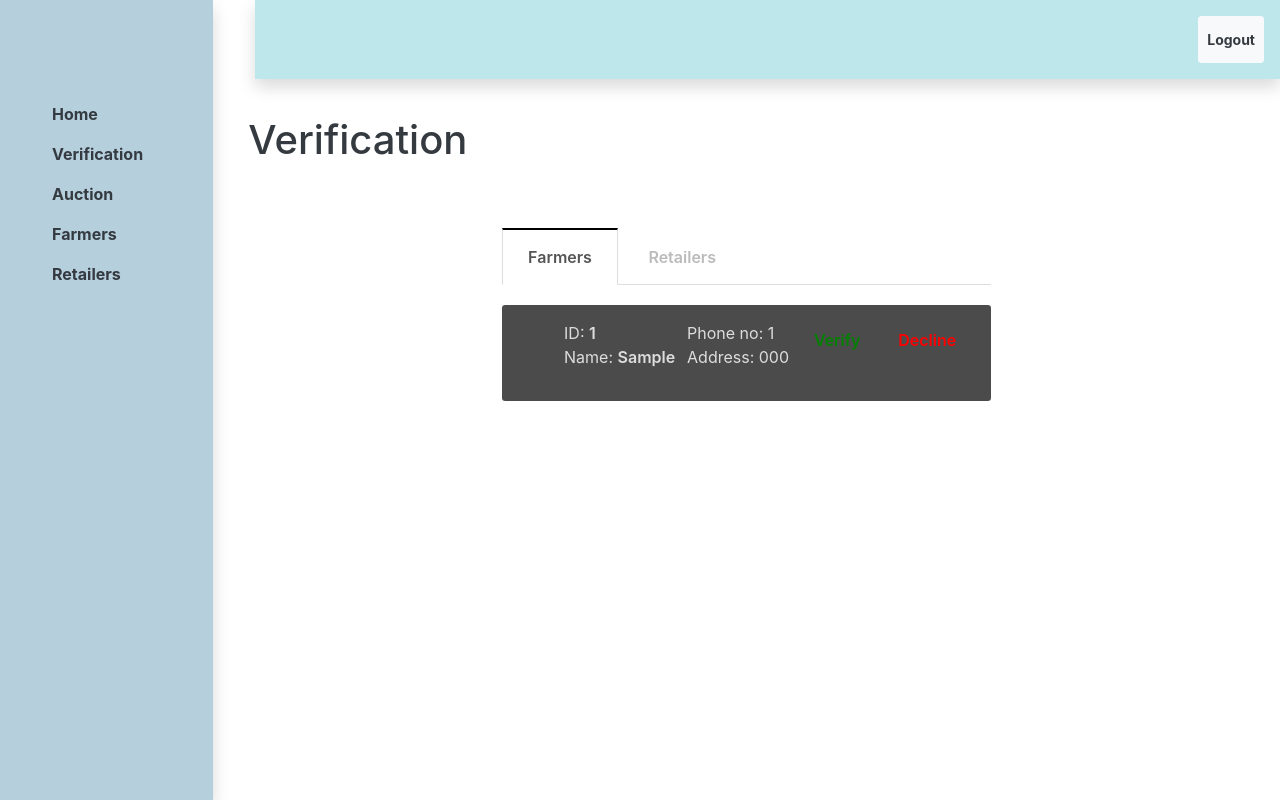
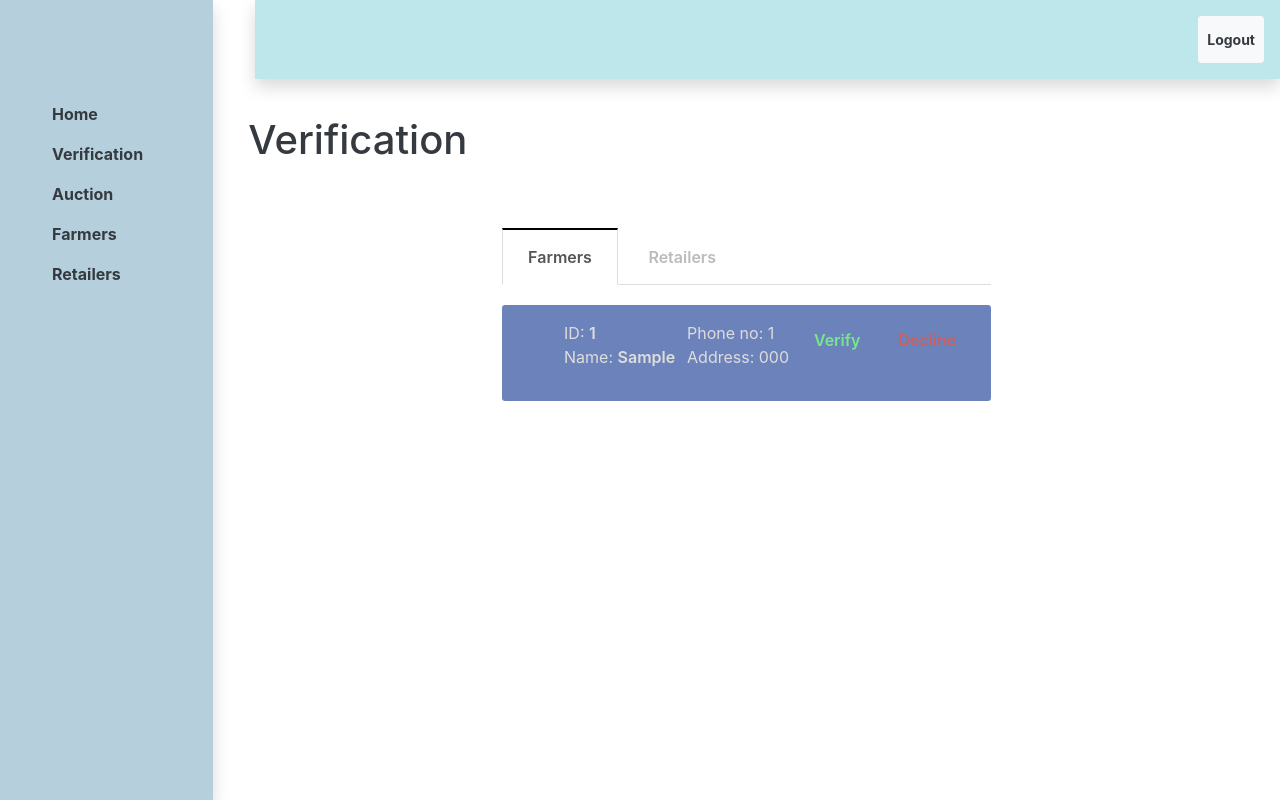
Before and after one commit to Anuro0p/FarmersAuctionNetwork, a PHP site: page /admin/verify.php in a window 1280 px wide. Run offline with PHP 8.4, Linux system fonts and the light colour scheme; the visitor is signed in with stand-in values (Sample User, id 1); tables that the repository leaves empty or names only in its code hold one stand-in row (values such as "Sample post").

Commit message:
verification colour change

```diff
--- a/admin/verify.php
+++ b/admin/verify.php
@@ -105,7 +105,7 @@ input:checked + label {
 
 .active-auct{
 padding: 1em;
-background-color:#4B4B4B;
+background-color:#6C82BB;
 border-radius: .2em;
 display: flex;
 justify-content: space-around;
@@ -174,15 +174,15 @@ while(($row=mysqli_fetch_array($s1))==TRUE)
 {?>
                                             <div class="active-auct">
                                                 <ul class="auct-items">
-                                                    <li> ID: <span style="font-weight: 600;"><?php echo $row[0];?></span></li>
-                                                    <li>Name: <span style="font-weight: 600;"><?php echo $row[1];?></span></li>
+                                                    <li> ID: <span style="font-weight:600;"><?php echo $row[0];?></span></li>
+                                                    <li>Name: <span style="font-weight:600;"><?php echo $row[1];?></span></li>
                                                 </ul>
                                                 <div class="bid-items">
                                                     <li>Phone no: <?php echo $row[2];?></li>
                                                     <li>Address: <?php echo $row[4];?></li>
                                                 </div>
-                                                <div class="btn cancel-btn"><a href="verify_farmer_action.php?id1=<?php echo $row[0];?>"style="color:green;font-weight:600;">Verify</a></div>
-                                                <div class="btn cancel-btn"><a href="decline_farmer_action.php?id1=<?php echo $row[0];?>"style="color:red;font-weight:600;">Decline</a></div>
+                                                <div class="btn cancel-btn"><a href="verify_farmer_action.php?id1=<?php echo $row[0];?>"style="color:#75E78E;font-weight:600;">Verify</a></div>
+                                                <div class="btn cancel-btn"><a href="decline_farmer_action.php?id1=<?php echo $row[0];?>"style="color:#CC5F5F;font-weight:600;">Decline</a></div>
                                             </div>
 <?php
 }
@@ -197,15 +197,15 @@ while(($row=mysqli_fetch_array($s1))==TRUE)
 {?>
                                         <div class="active-auct">
                                                 <ul class="auct-items">
-                                                    <li> ID: <span style="font-weight:900;"><?php echo $row[0];?></span></li>
-                                                    <li>Name: <span style="font-weight:900;"><?php echo $row[1];?></span></li>
+                                                    <li> ID: <span style="font-weight:600;"><?php echo $row[0];?></span></li>
+                                                    <li>Name: <span style="font-weight:600;"><?php echo $row[1];?></span></li>
                                                 </ul>
                                                 <div class="bid-items">
                                                     <li>Phone no: <?php echo $row[2];?></li>
                                                     <li>Address: <?php echo $row[4];?></li>
                                                 </div>
-                                                <div class="btn cancel-btn"><a href="verify_retailer_action.php?id1=<?php echo $row[0];?>"style="color:green;font-weight:600;">Verify</a></div>
-                                                <div class="btn cancel-btn"><a href="decline_retailer_action.php?id1=<?php echo $row[0];?>"style="color:red;font-weight:600;">Decline</a></div>
+                                                <div class="btn cancel-btn"><a href="verify_retailer_action.php?id1=<?php echo $row[0];?>"style="color:#75E78E;font-weight:600;">Verify</a></div>
+                                                <div class="btn cancel-btn"><a href="decline_retailer_action.php?id1=<?php echo $row[0];?>"style="color:#CC5F5F;font-weight:600;">Decline</a></div>
                                             </div>
 <?php
 }
```
